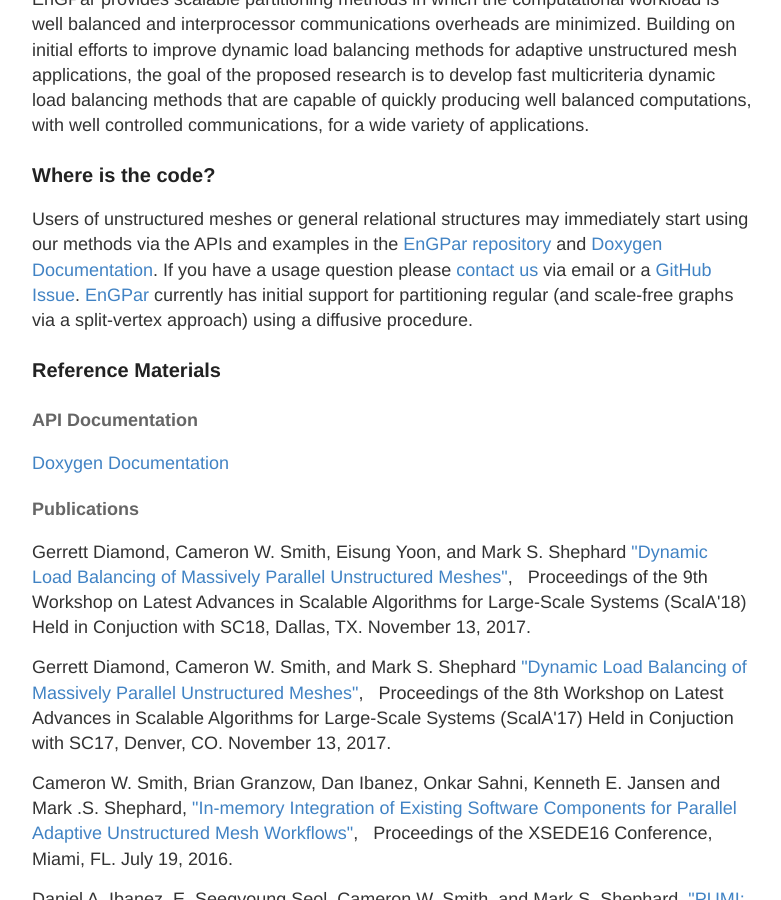
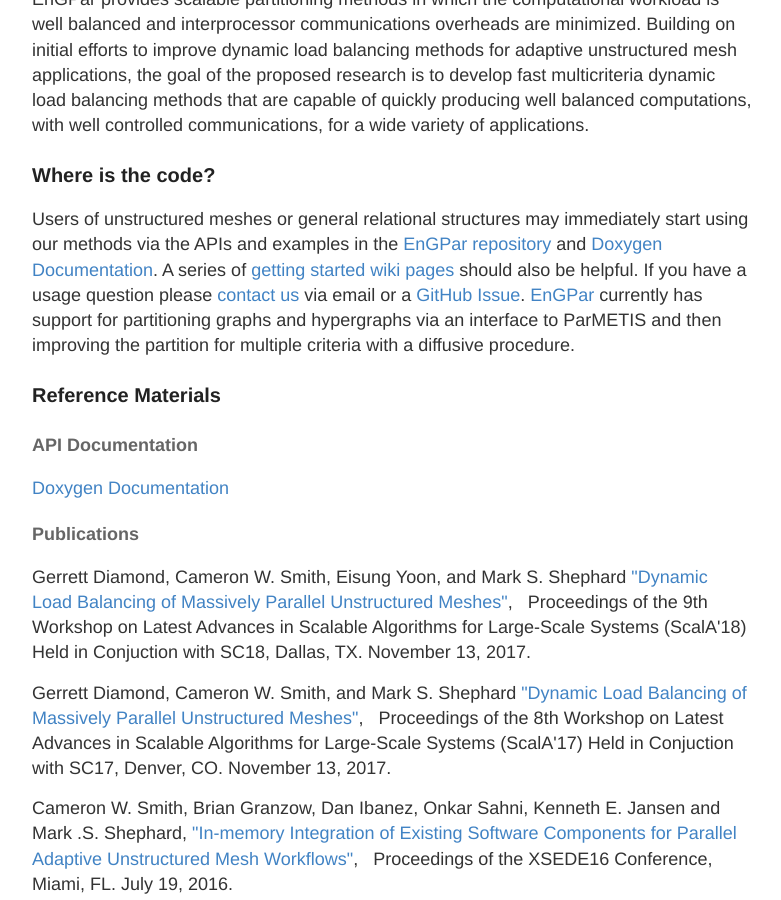
Before and after one commit to SCOREC/EnGPar, a Jekyll site: the page built from docs/index.html, in a window 1280 px wide and 900 px high, scrolled down 389 px. Shown: the whole window, without its empty margins (248-1029 px from the left). Built offline with Jekyll 4.4.1, drawn with Linux system fonts in a browser that asks for light colours.

Commit message:
web: getting started

```diff
--- a/docs/index.html
+++ b/docs/index.html
@@ -51,12 +51,15 @@ immediately start using our methods via the
 APIs and examples in the
 <a href="https://github.com/SCOREC/EnGPar/"> EnGPar repository</a> and
 <a href="http://www.scorec.rpi.edu/engpar/"> Doxygen Documentation</a>.
+A series of <a href="https://github.com/SCOREC/EnGPar/wiki/Getting-Started-with-EnGPar">
+getting started wiki pages</a> should also be helpful.
 If you have a usage question please
 <a href="{{ site.baseurl }}/about">contact us</a> via email or a
 <a href="https://github.com/SCOREC/EnGPar/issues"> GitHub Issue</a>.
 <a href="https://github.com/SCOREC/EnGPar"> EnGPar</a> currently has
-initial support for partitioning regular (and scale-free graphs via a
-split-vertex approach) using a diffusive procedure.
+support for partitioning graphs and hypergraphs via an interface to ParMETIS
+and then improving the partition for multiple criteria with a diffusive procedure.
+
 </p>
 
 <h3>
```
